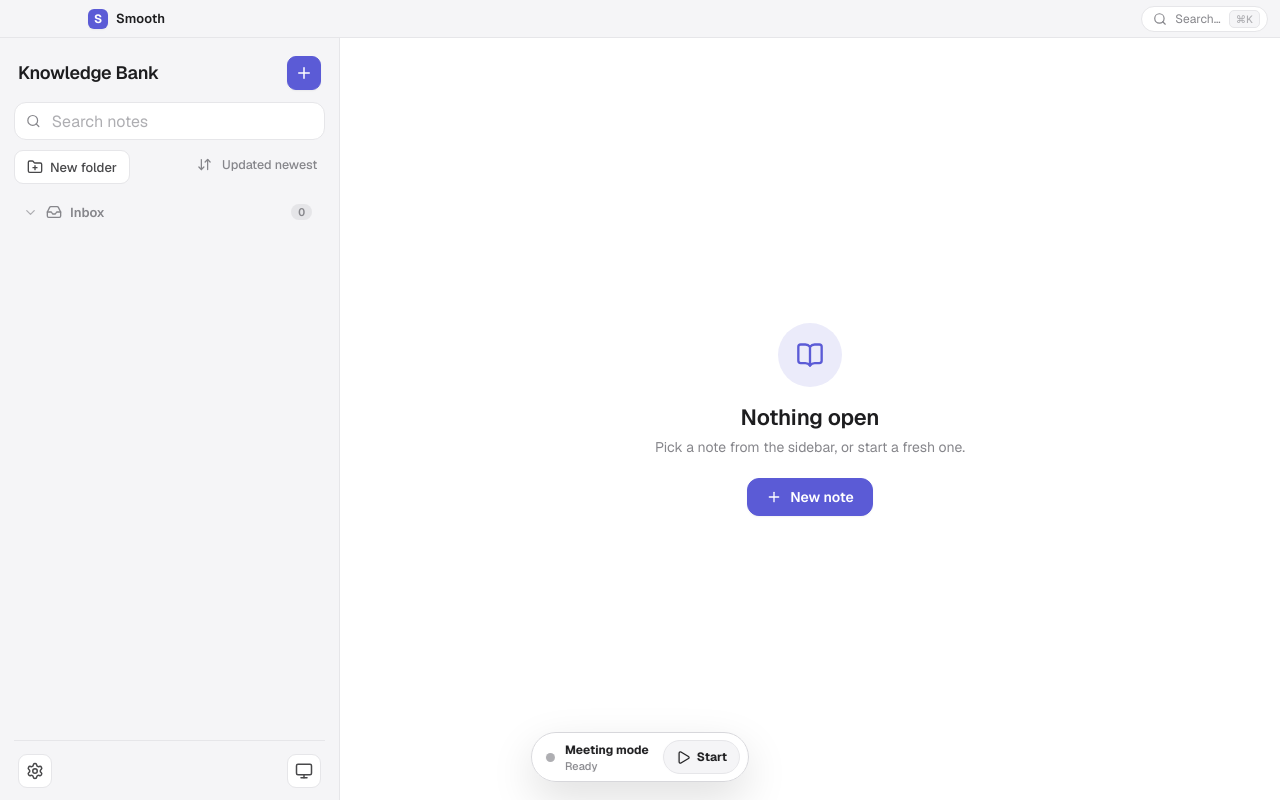
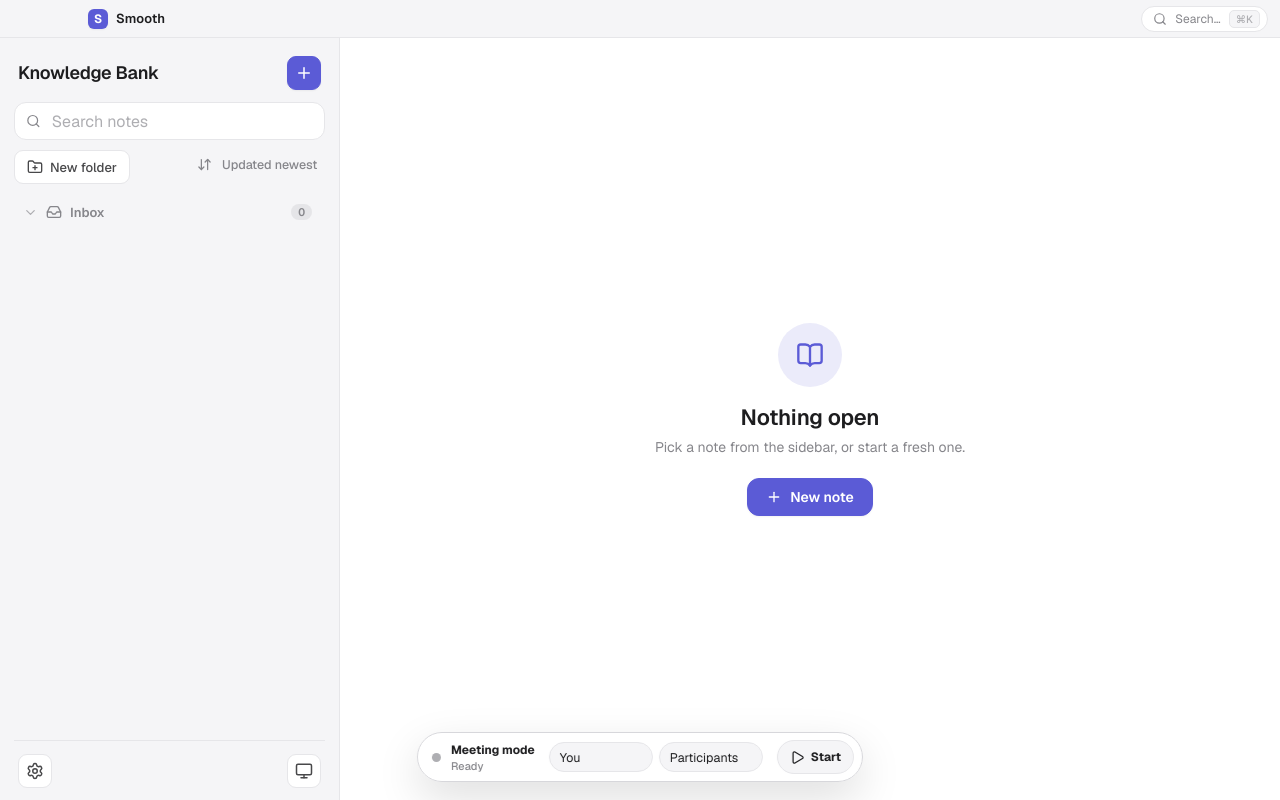
Before and after one commit to rcshubhadeep/smooth, a React (Vite) app: page / in a window 1280 px wide. Built offline with nearby package versions, Linux system fonts and the light colour scheme.

Commit message:
Better Trasncript

```diff
--- a/src/App.css
+++ b/src/App.css
@@ -2259,6 +2259,37 @@ select:hover {
   flex: 0 0 auto;
 }
 
+.meeting-capsule-labels {
+  display: flex;
+  align-items: center;
+  gap: 6px;
+  flex: 0 0 auto;
+}
+
+.meeting-capsule-labels input {
+  width: 104px;
+  height: 30px;
+  padding: 0 10px;
+  border: 1px solid var(--border);
+  border-radius: 999px;
+  background: var(--panel);
+  color: var(--text);
+  font-size: 12.5px;
+  outline: 0;
+  transition:
+    border-color var(--t) var(--ease),
+    box-shadow var(--t) var(--ease);
+}
+
+.meeting-capsule-labels input::placeholder {
+  color: var(--faint);
+}
+
+.meeting-capsule-labels input:focus {
+  border-color: var(--accent);
+  box-shadow: var(--ring);
+}
+
 .meeting-capsule button {
   display: inline-flex;
   align-items: center;
--- a/src/App.tsx
+++ b/src/App.tsx
@@ -359,8 +359,9 @@ function meetingInitialContent(title: string) {
   return `# ${title}\n\nStarted: ${new Date().toLocaleString()}\n\n## Transcript\n`;
 }
 
-function meetingTranscriptLine(source: "Mic" | "System", text: string) {
-  return `- ${new Date().toLocaleTimeString()} · **${source}:** ${text.trim()}`;
+function meetingTranscriptLine(label: string, text: string) {
+  const speaker = label.trim() || "Speaker";
+  return `- ${new Date().toLocaleTimeString()} · **${speaker}:** ${text.trim()}`;
 }
 
 function meetingSnapshotLine(snapshot: MeetingSnapshot) {
@@ -583,7 +584,17 @@ function App() {
   const [meetingVisualSources, setMeetingVisualSources] = useState<MeetingVisualSource[]>([]);
   const [meetingSourcePickerOpen, setMeetingSourcePickerOpen] = useState(false);
   const [meetingVisualSourceName, setMeetingVisualSourceName] = useState<string | null>(null);
+  const [meetingMicLabel, setMeetingMicLabel] = useState(
+    () => localStorage.getItem("smooth-meeting-you") || "You",
+  );
+  const [meetingSystemLabel, setMeetingSystemLabel] = useState(
+    () => localStorage.getItem("smooth-meeting-others") || "Participants",
+  );
   const searchRef = useRef<HTMLInputElement>(null);
+  const meetingMicLabelRef = useRef(meetingMicLabel);
+  meetingMicLabelRef.current = meetingMicLabel;
+  const meetingSystemLabelRef = useRef(meetingSystemLabel);
+  meetingSystemLabelRef.current = meetingSystemLabel;
   const meetingLoopActiveRef = useRef(false);
   const meetingNoteIdRef = useRef<string | null>(null);
   const meetingTitleRef = useRef("");
@@ -746,6 +757,14 @@ function App() {
   useEffect(() => {
     localStorage.setItem("smooth-panel-width", String(panelWidth));
   }, [panelWidth]);
+
+  useEffect(() => {
+    localStorage.setItem("smooth-meeting-you", meetingMicLabel);
+  }, [meetingMicLabel]);
+
+  useEffect(() => {
+    localStorage.setItem("smooth-meeting-others", meetingSystemLabel);
+  }, [meetingSystemLabel]);
 
   useEffect(() => {
     let cancelled = false;
@@ -1142,7 +1161,9 @@ function App() {
       });
       const text = result?.text.trim();
       if (text) {
-        noteLines.push(meetingTranscriptLine(item.source, text));
+        const label =
+          item.source === "Mic" ? meetingMicLabelRef.current : meetingSystemLabelRef.current;
+        noteLines.push(meetingTranscriptLine(label, text));
       }
     }
 
@@ -1746,6 +1767,10 @@ function App() {
         noteTitle={meetingNoteTitle}
         visualSourceName={meetingVisualSourceName}
         state={meetingState}
+        micLabel={meetingMicLabel}
+        systemLabel={meetingSystemLabel}
+        onMicLabelChange={setMeetingMicLabel}
+        onSystemLabelChange={setMeetingSystemLabel}
         onPause={() => void pauseMeetingMode()}
         onResume={() => void resumeMeetingMode()}
         onStart={() => void startMeetingMode()}
@@ -1771,6 +1796,10 @@ type MeetingCapsuleProps = {
   noteTitle: string;
   visualSourceName: string | null;
   state: MeetingState;
+  micLabel: string;
+  systemLabel: string;
+  onMicLabelChange: (value: string) => void;
+  onSystemLabelChange: (value: string) => void;
   onPause: () => void;
   onResume: () => void;
   onStart: () => void;
@@ -1782,6 +1811,10 @@ function MeetingCapsule({
   noteTitle,
   visualSourceName,
   state,
+  micLabel,
+  systemLabel,
+  onMicLabelChange,
+  onSystemLabelChange,
   onPause,
   onResume,
   onStart,
@@ -1803,6 +1836,25 @@ function MeetingCapsule({
           </small>
         </div>
       </div>
+
+      {state === "idle" ? (
+        <div className="meeting-capsule-labels">
+          <input
+            value={micLabel}
+            onChange={(event) => onMicLabelChange(event.currentTarget.value)}
+            placeholder="You"
+            title="Your name (labels your microphone)"
+            aria-label="Your name"
+          />
+          <input
+            value={systemLabel}
+            onChange={(event) => onSystemLabelChange(event.currentTarget.value)}
+            placeholder="Participants"
+            title="Other participants (labels system audio)"
+            aria-label="Other participants"
+          />
+        </div>
+      ) : null}
       <div className="meeting-capsule-actions">
         {state === "idle" ? (
           <button type="button" onClick={onStart} title="Start meeting mode">
```
Also changed, not shown: 1 other file (tests, documents, lock files or other folders).
